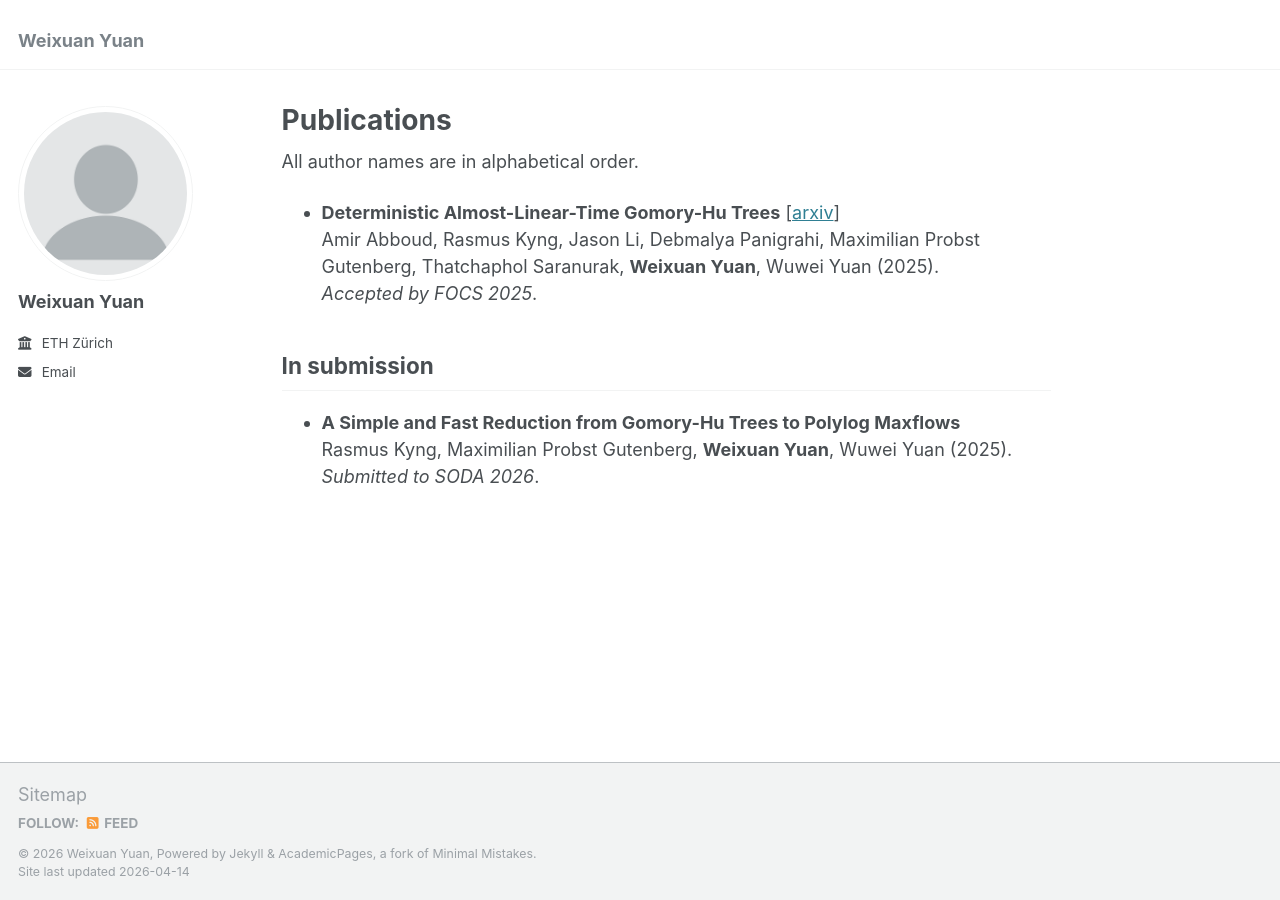
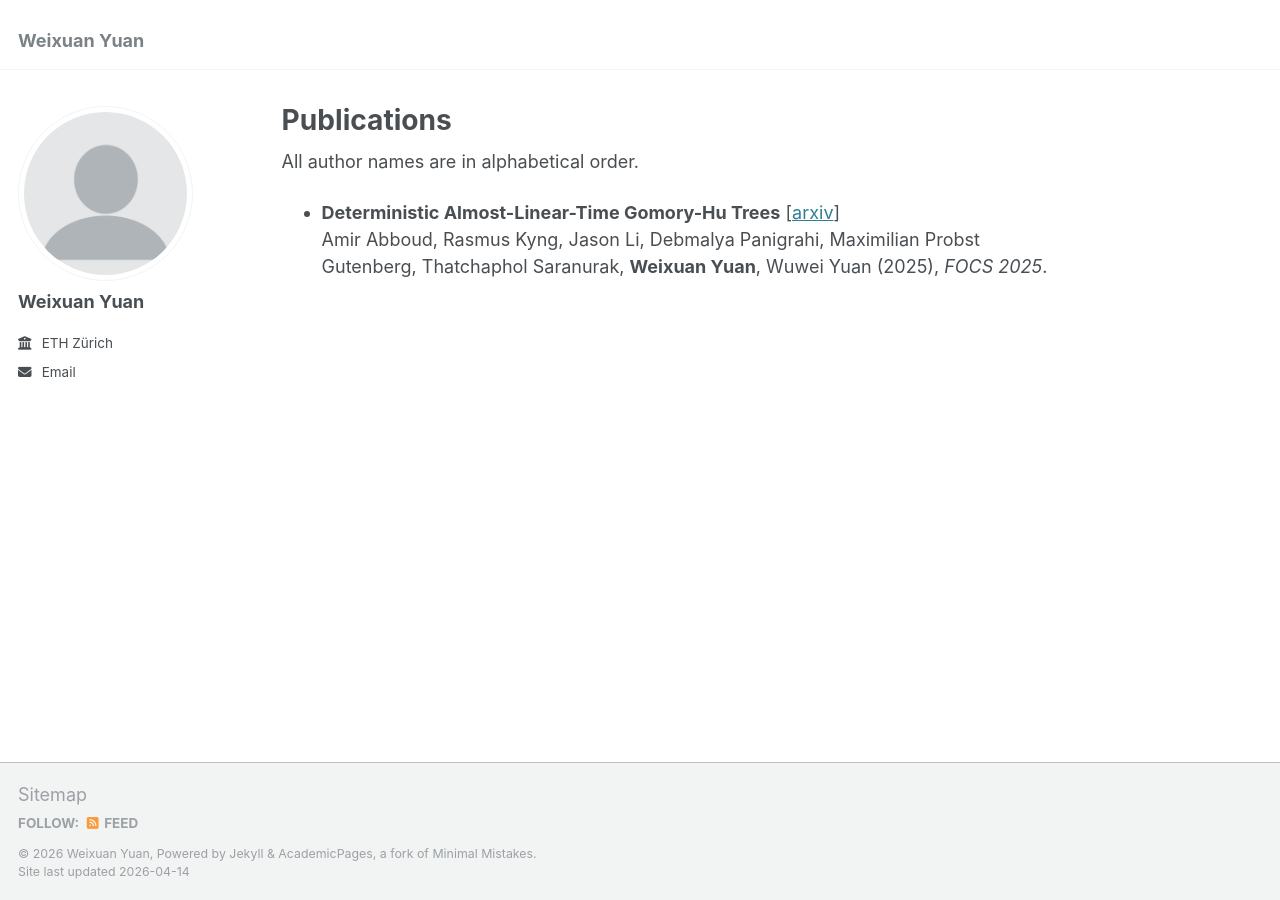
Before and after one commit to yzll0/yzll0.github.io, a Jekyll site: the page built from _pages/publications.md, in a window 1280 px wide. Built offline with Jekyll 4.4.1, drawn with Linux system fonts in a browser that asks for light colours.

Commit message:
Update publications.md

```diff
--- a/_pages/publications.md
+++ b/_pages/publications.md
@@ -7,11 +7,4 @@ author_profile: true
 All author names are in alphabetical order.
 
 - **Deterministic Almost-Linear-Time Gomory-Hu Trees** \[[arxiv](https://arxiv.org/abs/2507.20354)\]<br>
- Amir Abboud, Rasmus Kyng, Jason Li, Debmalya Panigrahi, Maximilian Probst Gutenberg, Thatchaphol Saranurak, **Weixuan Yuan**, Wuwei Yuan (2025).<br>
- *Accepted by FOCS 2025*.
-
-
-## In submission
-- **A Simple and Fast Reduction from Gomory-Hu Trees to Polylog Maxflows** <br>
-  Rasmus Kyng, Maximilian Probst Gutenberg, **Weixuan Yuan**, Wuwei Yuan (2025).<br>
-  *Submitted to SODA 2026*.
+ Amir Abboud, Rasmus Kyng, Jason Li, Debmalya Panigrahi, Maximilian Probst Gutenberg, Thatchaphol Saranurak, **Weixuan Yuan**, Wuwei Yuan (2025), *FOCS 2025*.
```
